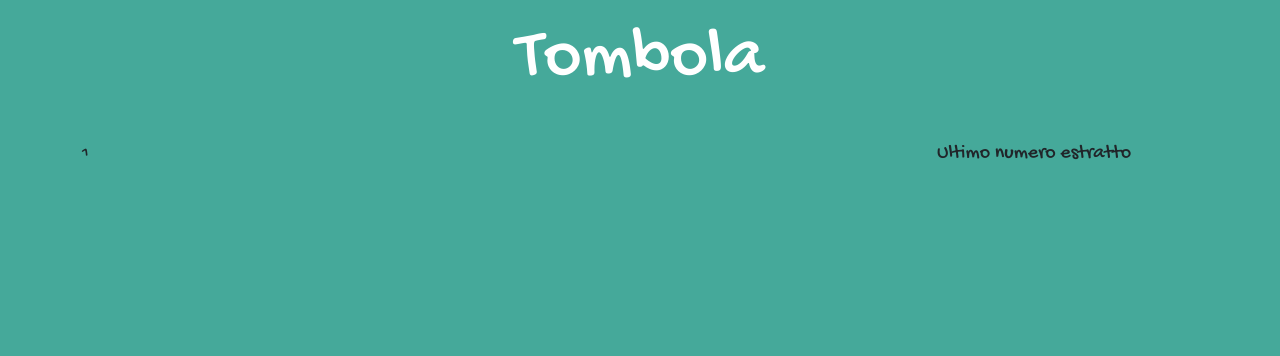
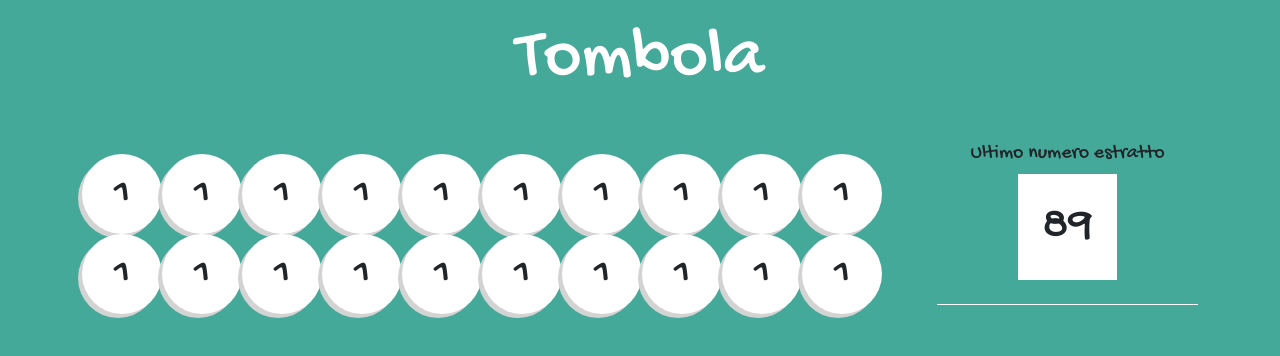
Before and after one commit to ChristianScarabelli/web-tombola, a React (Vite) app: page / in a window 1280 px wide. Shown: the top 356 px of the page. Built offline with nearby package versions, Linux system fonts and the light colour scheme; a web font is replaced by a local one.

Commit message:
ADD: coins

```diff
--- a/src/components/Coins/Coins.jsx
+++ b/src/components/Coins/Coins.jsx
@@ -1,5 +1,9 @@
 export function Coins() {
     return (
-        <span>1</span>
+        <section className="position-relative">
+            <div className="rounded-circle" style={{ width: '80px', height: '80px', backgroundColor: 'lightgrey' }}></div>
+            <span className="display-6 bg-white rounded-circle d-flex justify-content-center align-items-center position-absolute top-0" style={{ width: '80px', height: '80px', transform: 'translate(5%, -5%)' }}> 1
+            </span>
+        </section>
     )
 }
--- a/src/components/Display/Display.jsx
+++ b/src/components/Display/Display.jsx
@@ -1,7 +1,17 @@
 export function Display() {
     return (
         <>
-            <h3 className='fs-5'>Ultimo numero estratto</h3>
+            <section className="pb-4 border-bottom border-light">
+                <div className="container">
+                    <h3 className='fs-5 text-center'>Ultimo numero estratto</h3>
+                    <div className="d-flex justify-content-center align-items-center">
+                        <span className="display-5 bg-white p-4">89</span>
+                    </div>
+                </div>
+            </section>
+            <section>
+
+            </section>
         </>
     )
 }
--- a/src/components/Main/Main.jsx
+++ b/src/components/Main/Main.jsx
@@ -7,7 +7,26 @@ export function Main() {
             <main className='py-3'>
                 <div className='container'>
                     <div className="row">
-                        <div className='col-9'>
+                        <div className='d-flex g-3 flex-wrap col-9'>
+                            <Coins />
+                            <Coins />
+                            <Coins />
+                            <Coins />
+                            <Coins />
+                            <Coins />
+                            <Coins />
+                            <Coins />
+                            <Coins />
+                            <Coins />
+                            <Coins />
+                            <Coins />
+                            <Coins />
+                            <Coins />
+                            <Coins />
+                            <Coins />
+                            <Coins />
+                            <Coins />
+                            <Coins />
                             <Coins />
 
                         </div>
```
